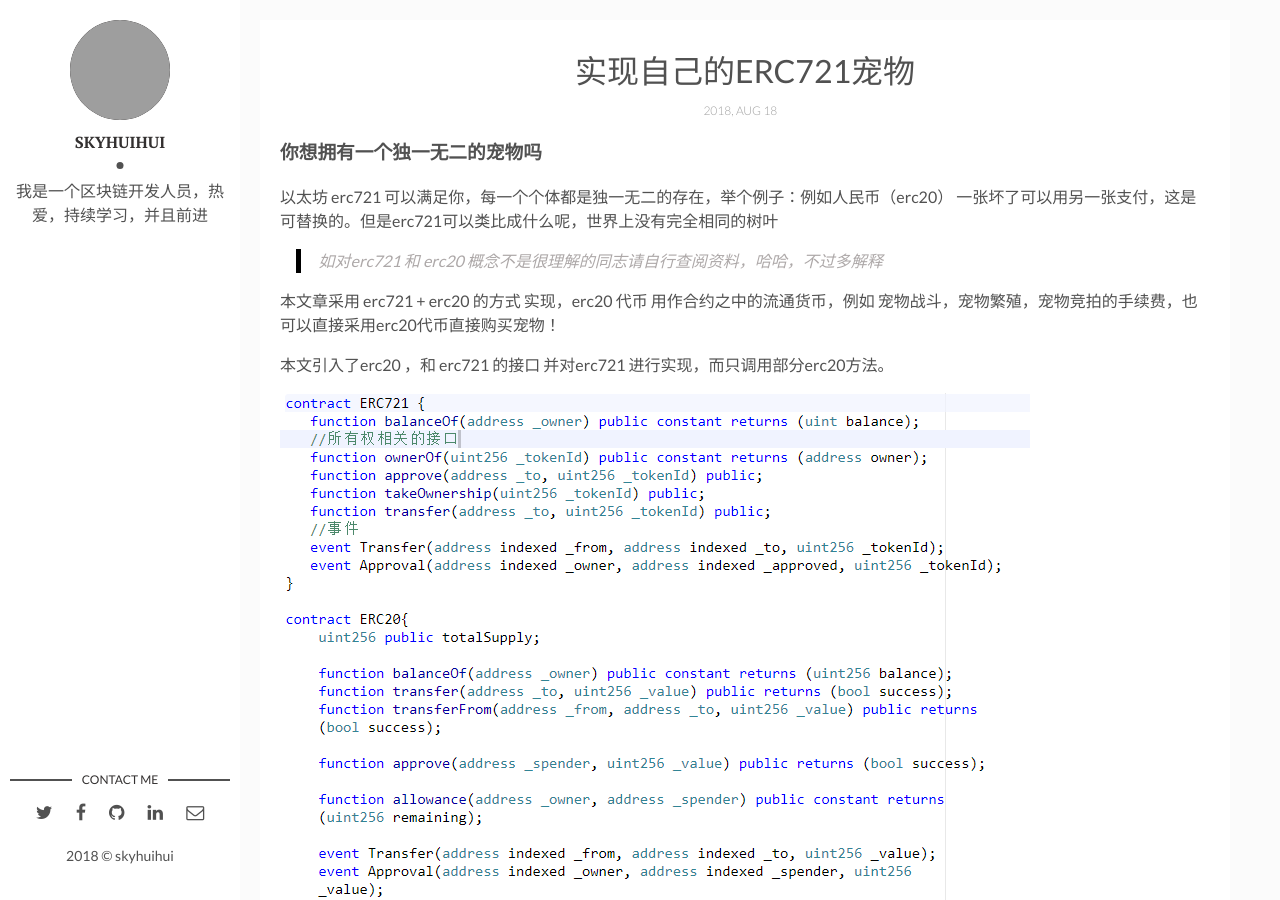
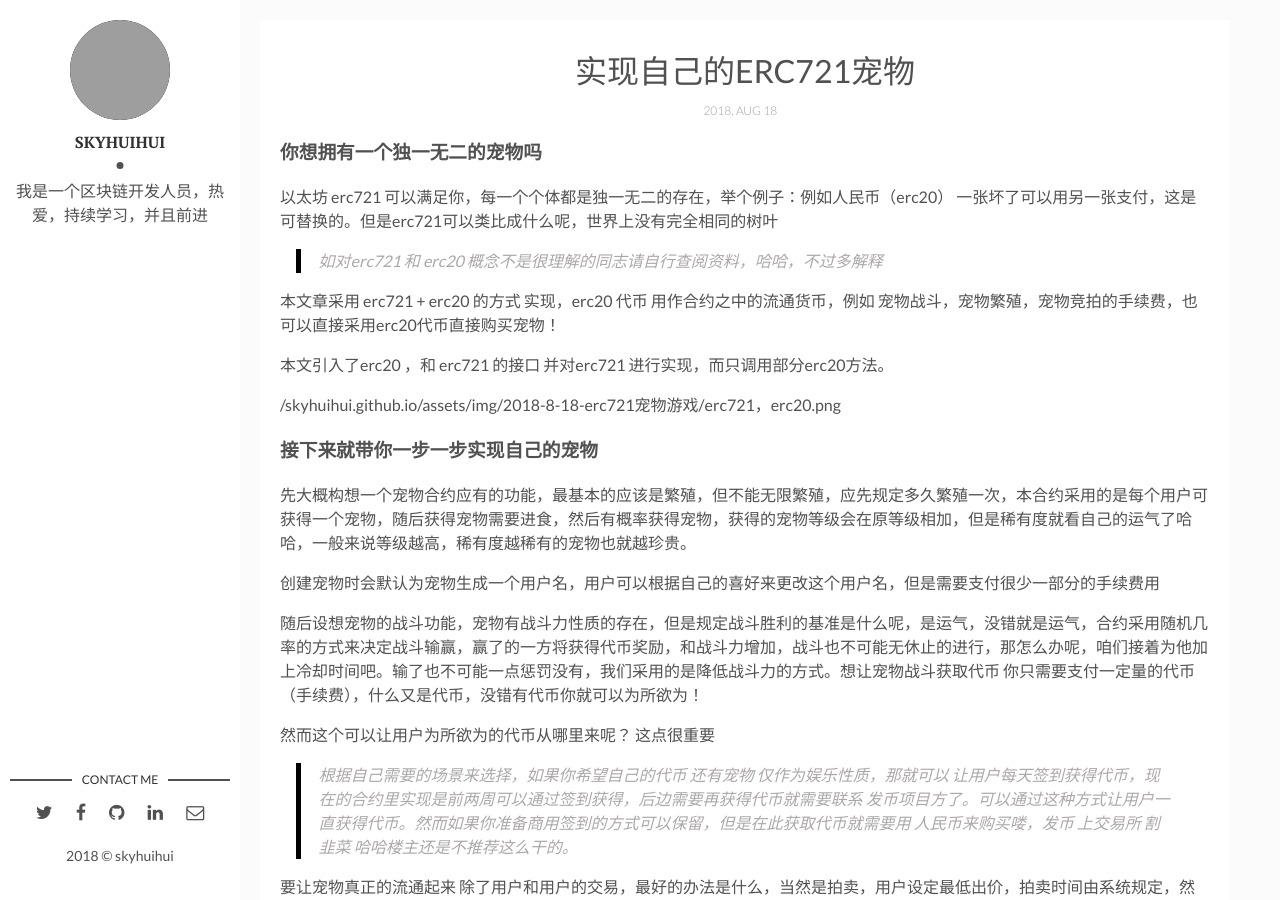
Before and after one commit to skyhuihui/skyhuihui.github.io, a Jekyll site: the page built from _posts/2018-08-18-实现自己的erc721宠物.markdown, in a window 1280 px wide and 900 px high. Built offline with Jekyll 4.4.1, drawn with Linux system fonts in a browser that asks for light colours; comment, search, counter and statistics services are not loaded; grey boxes are pictures that could not be loaded.

Commit message:
Update 2018-08-18-实现自己的erc721宠物.markdown

```diff
--- a/_posts/2018-08-18-实现自己的erc721宠物.markdown
+++ b/_posts/2018-08-18-实现自己的erc721宠物.markdown
@@ -16,7 +16,7 @@
 
 本文引入了erc20 ，和 erc721 的接口 并对erc721 进行实现，而只调用部分erc20方法。
 
-![erc20,erc721]({{site.baseurl}}/assets/img/2018-8-18-erc721宠物游戏/erc721，erc20.png)
+{{site.baseurl}}/assets/img/2018-8-18-erc721宠物游戏/erc721，erc20.png
 
 ### 接下来就带你一步一步实现自己的宠物
 
```
